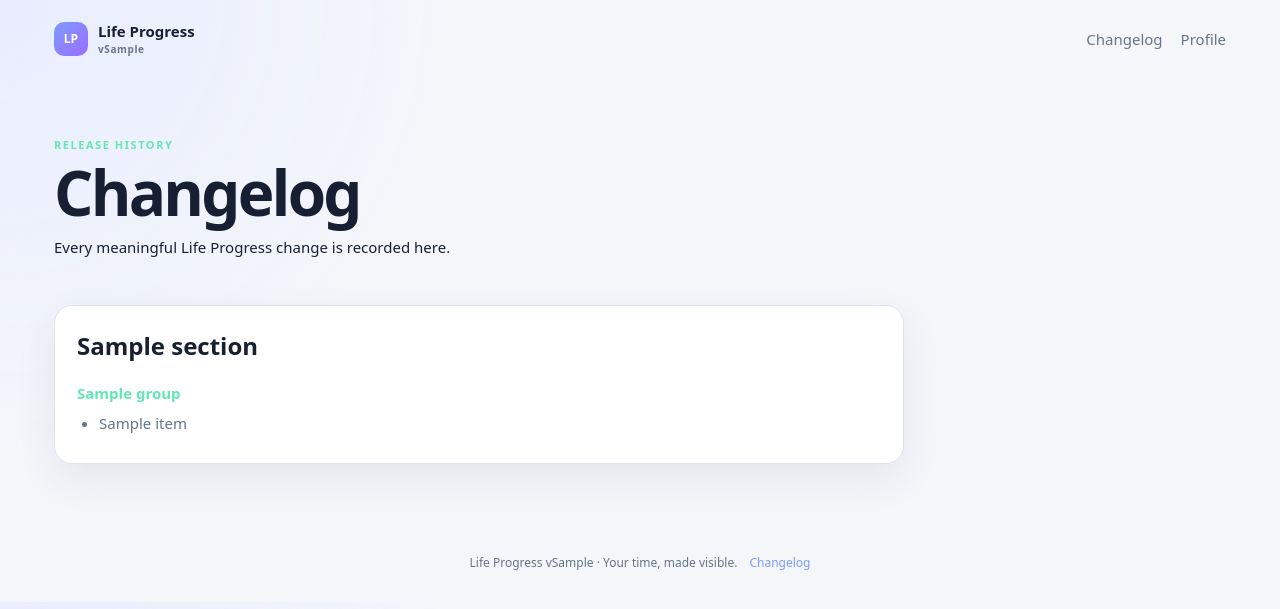
After one commit to mx5matt/life-progress, a Python web app: template app/templates/changelog.html in a window 1280 px wide. The commit adds this page. Shown: the top 609 px of the page. Run offline with Jinja, Linux system fonts and the light colour scheme; the template is opened without the code that fills it: most values are stand-ins (such as "Sample title", 1, 10 or a date in 2020).

Commit message:
Release Life Progress v0.1.1

```diff
--- a/app/static/style.css
+++ b/app/static/style.css
@@ -100,3 +100,31 @@ footer{padding:30px;text-align:center;color:var(--muted);font-size:12px}
   body{background:radial-gradient(circle at top left,#e8edff,transparent 28rem),var(--bg)}
   input{background:#fff}.future{background:#e4e9f0}.countdown b,.countdown span{background:#edf1f7}
 }
+
+.topnav{display:flex;align-items:center;gap:18px}
+.changelog{max-width:850px}
+.release{border-top:1px solid var(--border);padding:20px 0}
+.release:first-child{border-top:0;padding-top:0}
+.release:last-child{padding-bottom:0}
+.release h2{margin:0 0 12px;font-size:24px}
+.release h3{margin:18px 0 7px;color:var(--accent2);font-size:15px}
+.release ul{margin:7px 0;padding-left:22px}
+.release li{margin:6px 0;color:var(--muted)}
+footer{display:flex;justify-content:center;align-items:center;gap:12px;flex-wrap:wrap}
+footer a{color:var(--accent);text-decoration:none}
+
+.brand-text{
+  display:flex;
+  flex-direction:column;
+  line-height:1.1
+}
+.brand-text strong{
+  font-size:15px
+}
+.brand-text small{
+  margin-top:4px;
+  color:var(--muted);
+  font-size:10px;
+  font-weight:700;
+  letter-spacing:.06em
+}
--- a/app/templates/base.html
+++ b/app/templates/base.html
@@ -11,9 +11,15 @@
 <header class="topbar">
   <a class="brand" href="{{ url_for('index') }}">
     <span class="brand-mark">LP</span>
-    <span>Life Progress</span>
+    <span class="brand-text">
+      <strong>Life Progress</strong>
+      <small>v{{ app_version }}</small>
+    </span>
   </a>
-  <a class="settings-link" href="{{ url_for('setup') }}">Profile</a>
+  <nav class="topnav">
+    <a class="settings-link" href="{{ url_for('changelog') }}">Changelog</a>
+    <a class="settings-link" href="{{ url_for('setup') }}">Profile</a>
+  </nav>
 </header>
 
 <main class="container">
@@ -26,7 +32,8 @@
 </main>
 
 <footer>
-  Life Progress · Your time, made visible.
+  <span>Life Progress v{{ app_version }} · Your time, made visible.</span>
+  <a href="{{ url_for('changelog') }}">Changelog</a>
 </footer>
 </body>
 </html>
--- /dev/null
+++ b/app/templates/changelog.html
@@ -0,0 +1,31 @@
+{% extends "base.html" %}
+{% block title %}Changelog · Life Progress{% endblock %}
+
+{% block content %}
+<section class="hero small">
+  <p class="eyebrow">Release history</p>
+  <h1>Changelog</h1>
+  <p>Every meaningful Life Progress change is recorded here.</p>
+</section>
+
+<section class="panel changelog">
+  {% if sections %}
+    {% for section in sections %}
+      <article class="release">
+        <h2>{{ section.title }}</h2>
+
+        {% for group in section.groups %}
+          <h3>{{ group.title }}</h3>
+          <ul>
+            {% for item in group["items"] %}
+              <li>{{ item }}</li>
+            {% endfor %}
+          </ul>
+        {% endfor %}
+      </article>
+    {% endfor %}
+  {% else %}
+    <p class="empty">No release history is available yet.</p>
+  {% endif %}
+</section>
+{% endblock %}
--- a/app/templates/setup.html
+++ b/app/templates/setup.html
@@ -11,7 +11,7 @@
 <form method="post">
   <label>
     Your name
-    <input name="name" required value="{{ profile.name if profile else '' }}" placeholder="Matt">
+    <input name="name" required value="{{ profile.name if profile else '' }}" placeholder="Name">
   </label>
   <label>
     Date of birth
--- a/compose.yaml
+++ b/compose.yaml
@@ -1,11 +1,11 @@
 services:
   life-progress:
     build: .
-    image: life-progress:0.1.0
+    image: life-progress:0.1.1
     container_name: life-progress
     restart: unless-stopped
     ports:
-      - "192.168.28.16:8383:8080"
+      - "${LIFE_PROGRESS_BIND:-127.0.0.1}:8383:8080"
     environment:
       TZ: Pacific/Auckland
       LIFE_PROGRESS_DB: /data/life-progress.db
```
Also changed, not shown: app/app.py (+34 -1 lines), tests/test_smoke.py (+8 -0 lines), CHANGELOG.md, README.md, 1 other file.
